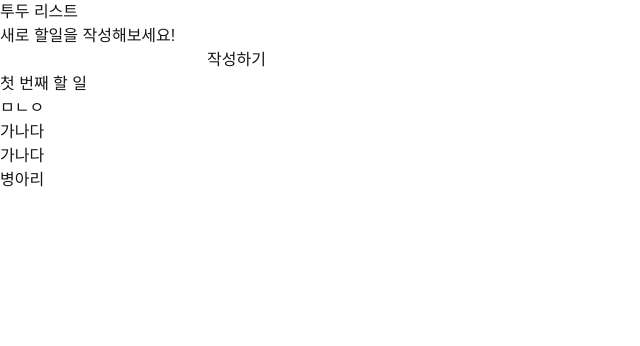
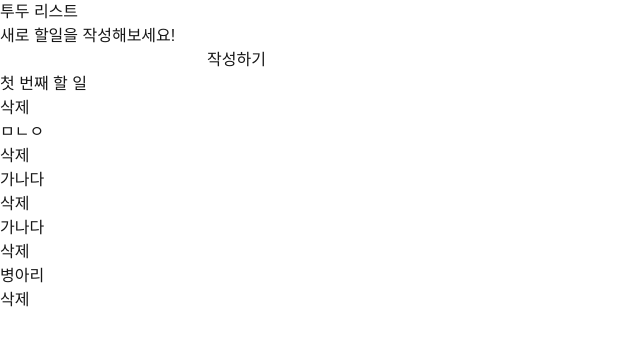
Before and after one commit to usuny0317/Next_todo, a Next.js app: page / in a window 1280 px wide. Shown: the top 346 px of the page, without its empty margins (0-640 px from the left). Built offline with nearby package versions, Linux system fonts and the light colour scheme; data requests are answered from the project's data file.

Commit message:
✨ 투두 리스트 삭제하기 Delete #5

```diff
--- a/db.json
+++ b/db.json
@@ -21,11 +21,6 @@
       "done": false
     },
     {
-      "id": "8627",
-      "title": "",
-      "done": false
-    },
-    {
       "id": "7164",
       "title": "병아리",
       "done": false
--- a/src/app/components/todo-item.tsx
+++ b/src/app/components/todo-item.tsx
@@ -1,5 +1,17 @@
-const TodoItem = ({ title }: { title: string }) => {
-  return <div>{title}</div>;
+import { useDeleteTodoMutation } from "@/hooks/mutation/deleteTodoMutation";
+
+const TodoItem = ({ title, id }: { title: string; id: string }) => {
+  const { mutate: deleteMutate } = useDeleteTodoMutation();
+
+  const handleDelete = () => {
+    deleteMutate({ id });
+  };
+  return (
+    <div>
+      <p>{title}</p>
+      <button onClick={() => handleDelete()}>삭제</button>
+    </div>
+  );
 };
 
 export default TodoItem;
--- a/src/app/components/todo-list.tsx
+++ b/src/app/components/todo-list.tsx
@@ -34,7 +34,7 @@ const TodoList = () => {
       {data.map((todo: Todo) => {
         return (
           <div key={todo.id}>
-            <TodoItem title={todo.title} />
+            <TodoItem title={todo.title} id={todo.id} />
           </div>
         );
       })}
--- /dev/null
+++ b/src/hooks/mutation/deleteTodoMutation.ts
@@ -0,0 +1,14 @@
+import { deleteTodoService } from "@/services/deleteTodoService";
+import { useMutation, useQueryClient } from "@tanstack/react-query";
+
+export const useDeleteTodoMutation = () => {
+  const queryClient = useQueryClient();
+  return useMutation({
+    mutationFn: deleteTodoService,
+    onSuccess: () => {
+      queryClient.invalidateQueries({
+        queryKey: ["TodoList"],
+      });
+    },
+  });
+};
--- /dev/null
+++ b/src/services/deleteTodoService.ts
@@ -0,0 +1,10 @@
+import { API_URL } from "@/constants";
+
+export const deleteTodoService = async ({ id }: { id: string }) => {
+  const response = await fetch(API_URL + "/" + id, {
+    method: "DELETE",
+  });
+  if (!response.ok) {
+    throw new Error("데이터를 삭제하는 동안 문제가 발생했습니다.");
+  }
+};
```
